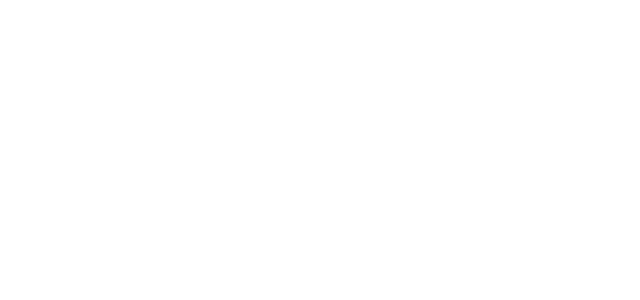
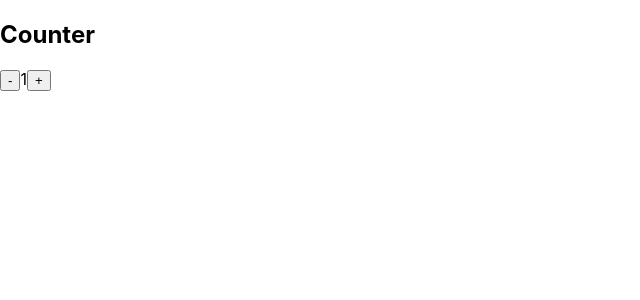
Before and after one commit to lx1036/react-kitchen, a React (Create React App) app: page / in a window 1280 px wide. Shown: the top 300 px of the page, without its empty margins (0-640 px from the left). Built offline with nearby package versions, Linux system fonts and the light colour scheme.

Commit message:
Connect ReduxDevTools

```diff
--- /dev/null
+++ b/src/Components/Counter.tsx
@@ -0,0 +1,40 @@
+import React from "react";
+import { connect } from "react-redux";
+import { INCREMENT, DECREMENT } from "../redux/actions";
+
+class Counter extends React.Component<{dispatch: any, count: any}, {}> {
+  // state = { count: 0 };
+
+  increment = () => {
+    // this.setState({
+    //   count: this.state.count + 1
+    // });
+
+    this.props.dispatch({ type: INCREMENT });
+  };
+
+  decrement = () => {
+    // this.setState({
+    //   count: this.state.count - 1
+    // });
+    this.props.dispatch({ type: DECREMENT });
+  };
+
+  render() {
+    return (
+      <div className="counter">
+        <h2>Counter</h2>
+        <div>
+          <button onClick={this.decrement}>-</button>
+          {/* <span className="count">{this.state.count}</span> */}
+          <span className="count">{this.props.count}</span>
+          <button onClick={this.increment}>+</button>
+        </div>
+      </div>
+    );
+  }
+}
+
+// export default Counter;
+const mapStateToProps = (state: any) => ({ count: state.count });
+export default connect(mapStateToProps)(Counter);
--- a/src/index.tsx
+++ b/src/index.tsx
@@ -1,10 +1,57 @@
 import React from 'react';
 import ReactDOM from 'react-dom';
 import './index.css';
-import App from './App';
+// import App from './App';
 import * as serviceWorker from './serviceWorker';
 import {Provider} from 'react-redux';
-import {store} from "./redux/store";
+// import {store} from "./redux/store";
+import Counter from "./Components/Counter";
+import {Action, createStore} from "redux";
+import {INCREMENT, DECREMENT, RESET} from "./redux/actions";
+
+
+
+
+
+
+
+
+
+////////////////////////////Counter Demo//////////////////////////////////////////////////
+const initialState = { count: 0 };
+const reducer = (state = initialState, action: Action) => {
+  console.log("reducer", state, action);
+
+  switch (action.type) {
+    case INCREMENT:
+      return {
+        count: state.count + 1
+      };
+    case DECREMENT:
+      return {
+        count: state.count - 1
+      };
+    case RESET:
+      return {
+        count: state.count
+      };
+    default:
+      return {
+        count: state.count
+      };
+  }
+};
+const store = createStore(reducer, (window as any).__REDUX_DEVTOOLS_EXTENSION__ && (window as any).__REDUX_DEVTOOLS_EXTENSION__());
+store.dispatch({ type: INCREMENT });
+store.dispatch({ type: INCREMENT });
+store.dispatch({ type: DECREMENT });
+store.dispatch({ type: RESET });
+const App = () => (
+  <Provider store={store}>
+    <Counter />
+  </Provider>
+);
+//////////////////////////////////////////////////////////////////////////////
 
 
 ReactDOM.render(<Provider store={store}><App/></Provider>, document.getElementById('root'));
--- /dev/null
+++ b/src/redux/actions.ts
@@ -0,0 +1,3 @@
+export const INCREMENT = "INCREMENT";
+export const DECREMENT = "DECREMENT";
+export const RESET = "RESET";
```
